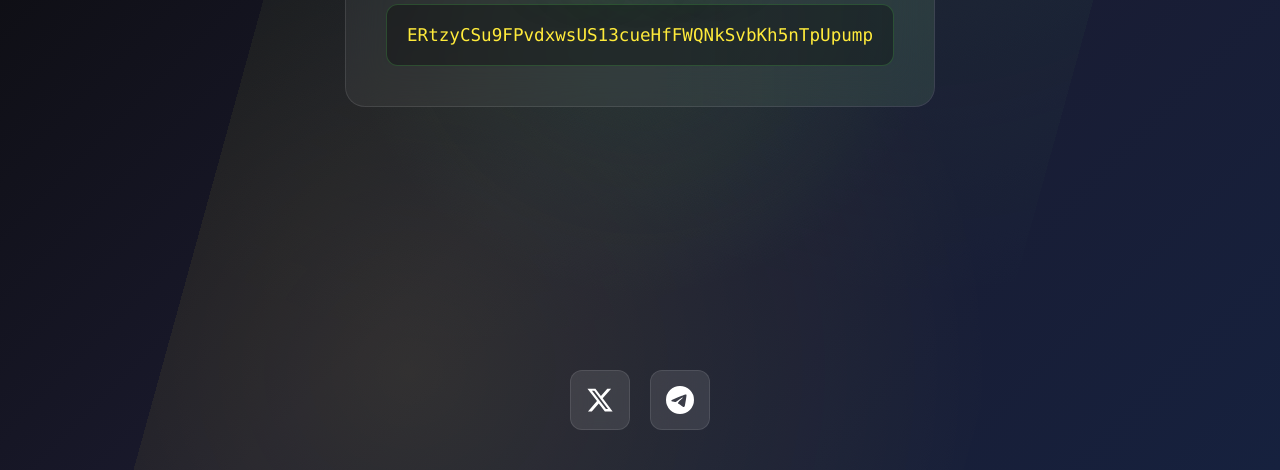
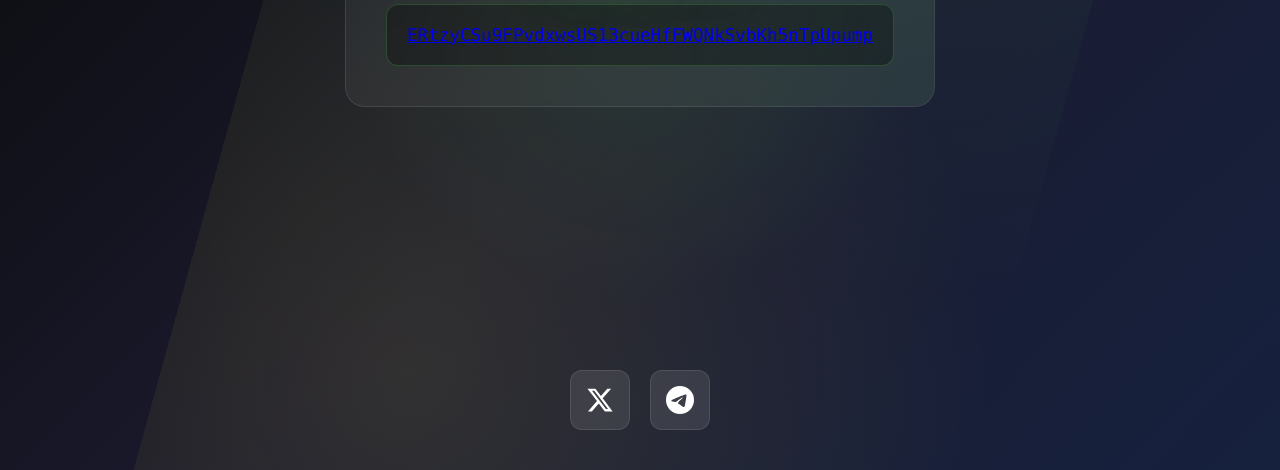
Before and after one commit to BruhhBruhh/xendit, a plain HTML site: page index.html in a window 1280 px wide. Shown: the part 330-800 px from the top of the page. Drawn offline with Linux system fonts and the light colour scheme.

Commit message:
Update index.html

```diff
--- a/index.html
+++ b/index.html
@@ -254,7 +254,7 @@
             <div class="contract-section">
                 <h1 class="contract-title">XEND IT!</h1>
                 <div class="contract-address" onclick="copyToClipboard(this.textContent)">
-                    ERtzyCSu9FPvdxwsUS13cueHfFWQNkSvbKh5nTpUpump
+                    <a href="https://pump.fun/coin/ERtzyCSu9FPvdxwsUS13cueHfFWQNkSvbKh5nTpUpump">ERtzyCSu9FPvdxwsUS13cueHfFWQNkSvbKh5nTpUpump</a>
                 </div>
             </div>
         </main>
```
